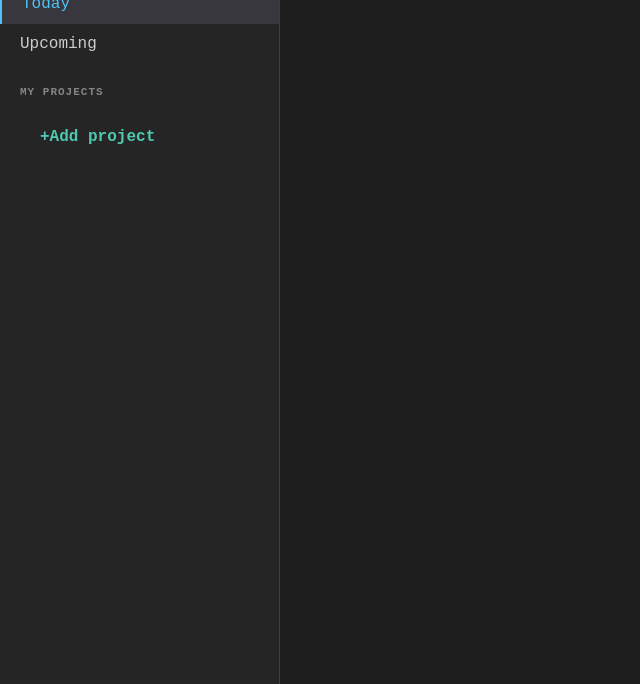
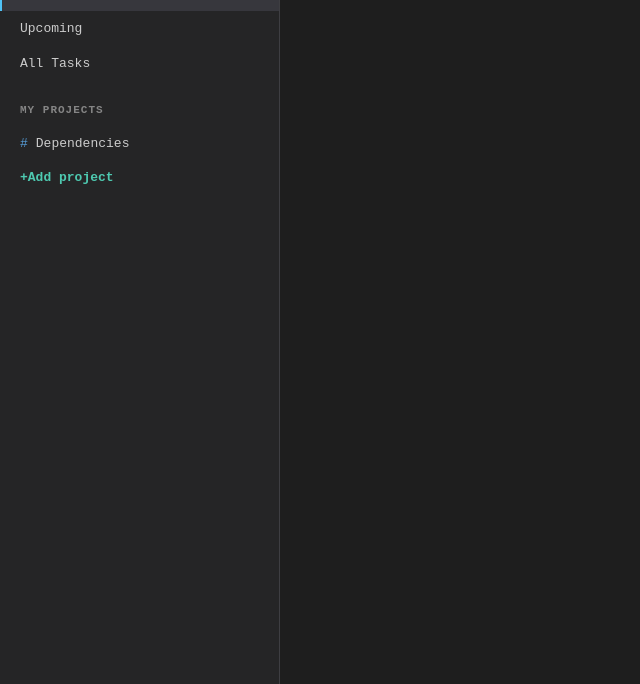
Before and after one commit to CamiloParraS/ToDo-ist, a website built with webpack: page src/template.html in a window 1280 px wide. Shown: the part 116-800 px from the top of the page, without its empty margins (0-640 px from the left). Built offline with nearby package versions, Linux system fonts and the light colour scheme.

Commit message:
modified HTML to allocate new items and changed the font size of the menu-item

```diff
--- a/src/styles/main.css
+++ b/src/styles/main.css
@@ -28,7 +28,7 @@ body {
     cursor: pointer;
     display: flex;
     align-items: center;
-    font-size: 16px;
+    font-size: 13px;
     color: #cccccc;
     transition: background-color 0.2s;
 }
--- a/src/template.html
+++ b/src/template.html
@@ -22,19 +22,25 @@
 
                 <div class="menu-item">Upcoming</div>
 
+                <div class="menu-item">All Tasks</div>
+
                 <div class="section-title">My Projects</div>
-                <div class="project-item" id="project-container">
-                    <div class="menu-item add-task-btn">
-                        <span class="menu-icon">+</span>
-                        Add project
-                    </div>
+                <div class="project-item">
+                    <span class="project-hash">#</span>
+                    Dependencies
+                </div>
+                <div id="projects-container"></div>
+                <div class="menu-item add-task-btn">
+                    <span class="menu-icon">+</span>
+                    Add project
                 </div>
             </div>
 
-            <div class="main-content">
+            <div class="main-content" id="main-content">
                 <div class="main-header">
                     <h1>testing</h1>
                 </div>
+                <div id="tasks-container"></div>
             </div>
         </div>
     </body>
```
